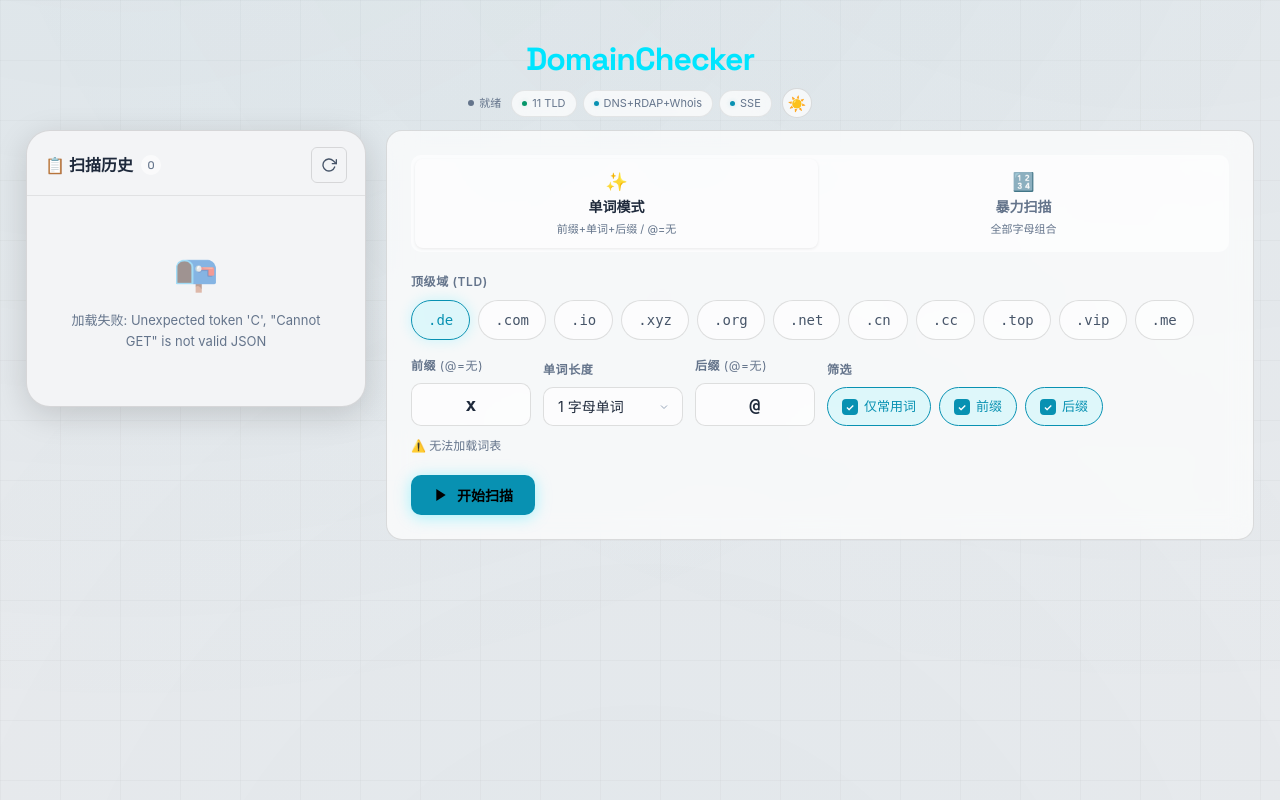
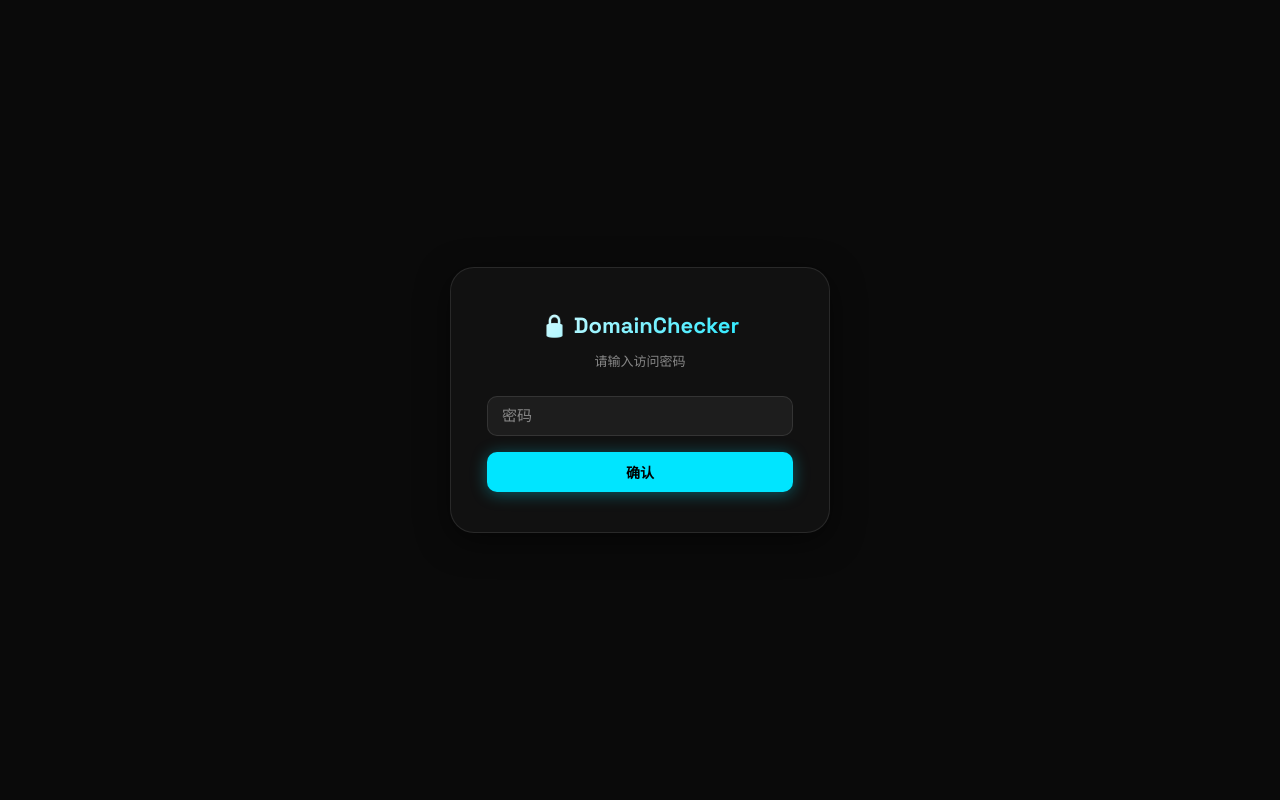
Before and after one commit to Alzeros/domaincheck, a Python web app: template templates/index.html in a window 1280 px wide. Run offline with Jinja, Linux system fonts and the light colour scheme; the template is opened without the code that fills it, so the values that code supplies are empty.

Commit message:
feat: 访问密码保护
- DC_PASSWORD 环境变量设置密码，未设置时免验证
- POST /verify 校验密码返回随机 token
- HTTP middleware 保护所有 API 路由（/  /auth/check  /verify 公开）
- 前端登录遮罩层，密码错误提示
- authFetch 包装器自动携带 Bearer token
- localStorage 持久化 token，页面加载自动校验有效性

```diff
--- a/templates/index.html
+++ b/templates/index.html
@@ -1453,9 +1453,76 @@
             .page-btn { min-width: 28px; height: 28px; font-size: 12px; padding: 0 8px; }
             .page-info { font-size: 12px; }
         }
+
+        /* ================================================================
+           LOGIN OVERLAY
+           ================================================================ */
+        .login-overlay {
+            display: none;
+            position: fixed;
+            inset: 0;
+            background: var(--bg-primary);
+            z-index: 9999;
+            align-items: center;
+            justify-content: center;
+        }
+        .login-overlay.visible { display: flex; }
+
+        .login-box {
+            background: var(--bg-secondary);
+            border: 1px solid var(--border-card);
+            border-radius: var(--radius-xl);
+            padding: 40px 36px;
+            width: 100%;
+            max-width: 380px;
+            text-align: center;
+            box-shadow: var(--shadow-lg);
+        }
+        .login-box h2 {
+            font-family: 'Space Grotesk', var(--font-sans);
+            font-size: 22px;
+            font-weight: 700;
+            margin-bottom: 8px;
+            background: linear-gradient(135deg, #ffffff 0%, #00e5ff 100%);
+            -webkit-background-clip: text;
+            -webkit-text-fill-color: transparent;
+            background-clip: text;
+        }
+        [data-theme="light"] .login-box h2 {
+            background: linear-gradient(135deg, #1e293b 0%, #0891b2 100%);
+            -webkit-background-clip: text;
+            background-clip: text;
+        }
+        .login-box p {
+            font-size: 13px;
+            color: var(--text-muted);
+            margin-bottom: 24px;
+        }
+        .login-box .input-field {
+            margin-bottom: 16px;
+            text-align: left;
+        }
+        .login-error {
+            font-size: 13px;
+            color: var(--error);
+            margin-bottom: 12px;
+            display: none;
+        }
+        .login-error.visible { display: block; }
     </style>
 </head>
 <body>
+    <!-- Login Overlay -->
+    <div class="login-overlay" id="login-overlay">
+        <div class="login-box">
+            <h2>🔒 DomainChecker</h2>
+            <p>请输入访问密码</p>
+            <div class="login-error" id="login-error">密码错误</div>
+            <input type="password" id="login-password" class="input-field" placeholder="密码" autocomplete="current-password">
+            <button class="btn btn-primary" style="width:100%;" onclick="doLogin()">确认</button>
+        </div>
+    </div>
+
     <!-- Toast Container -->
     <div class="toast-container" id="toast-container"></div>
 
@@ -1838,31 +1905,108 @@
         // ================================================================
         // INIT
         // ================================================================
-        window.addEventListener('DOMContentLoaded', () => {
+        // ================================================================
+        // AUTH
+        // ================================================================
+        let authToken = localStorage.getItem('dc-token') || '';
+
+        function authFetch(url, options = {}) {
+            if (authToken) {
+                options.headers = options.headers || {};
+                if (options.headers instanceof Headers) {
+                    options.headers.set('Authorization', `Bearer ${authToken}`);
+                } else {
+                    options.headers['Authorization'] = `Bearer ${authToken}`;
+                }
+            }
+            return fetch(url, options);
+        }
+
+        async function doLogin() {
+            const pw = $('login-password').value;
+            if (!pw) return;
+            try {
+                const resp = await fetch('/verify', {
+                    method: 'POST',
+                    headers: { 'Content-Type': 'application/json' },
+                    body: JSON.stringify({ password: pw }),
+                });
+                const data = await resp.json();
+                if (data.ok) {
+                    authToken = data.token || '';
+                    if (authToken) localStorage.setItem('dc-token', authToken);
+                    $('login-overlay').classList.remove('visible');
+                    initApp();
+                } else {
+                    $('login-error').textContent = data.error || '密码错误';
+                    $('login-error').classList.add('visible');
+                }
+            } catch (err) {
+                $('login-error').textContent = '连接失败';
+                $('login-error').classList.add('visible');
+            }
+        }
+
+        // Enter key on password input
+        document.addEventListener('DOMContentLoaded', () => {
+            $('login-password').addEventListener('keydown', (e) => {
+                if (e.key === 'Enter') doLogin();
+            });
+        });
+
+        async function checkAuth() {
+            try {
+                const resp = await fetch('/auth/check');
+                const data = await resp.json();
+                if (!data.need_auth) {
+                    initApp();
+                    return;
+                }
+                // Need auth — check if stored token is valid
+                if (authToken) {
+                    const test = await authFetch('/history?limit=1');
+                    if (test.ok) {
+                        initApp();
+                        return;
+                    }
+                    // Token expired
+                    authToken = '';
+                    localStorage.removeItem('dc-token');
+                }
+                // Show login
+                $('login-overlay').classList.add('visible');
+                $('login-password').focus();
+            } catch (err) {
+                // Server unreachable, show login
+                $('login-overlay').classList.add('visible');
+            }
+        }
+
+        function initApp() {
             initTheme();
             restoreLastResults();
             restoreLastResultsFromServer();
             checkActiveScan();
             loadWordMeta();
             setMode('prefix');
-            // Load history shortly after page load (sidebar always visible)
             setTimeout(loadHistory, 300);
 
-            // Focus prefix/suffix input on Enter
             $('prefix').addEventListener('keydown', (e) => {
                 if (e.key === 'Enter' && !scanningActive) startScan();
             });
             $('suffix').addEventListener('keydown', (e) => {
                 if (e.key === 'Enter' && !scanningActive) startScan();
             });
-        });
+        }
+
+        window.addEventListener('DOMContentLoaded', checkAuth);
 
         // ================================================================
         // WORD META
         // ================================================================
         async function loadWordMeta() {
             try {
-                const resp = await fetch('/words-meta');
+                const resp = await authFetch('/words-meta');
                 const data = await resp.json();
                 const updateInfo = () => {
                     const len = $('word-length').value;
@@ -1933,7 +2077,7 @@
         // ================================================================
         async function checkActiveScan() {
             try {
-                const resp = await fetch('/scan/active');
+                const resp = await authFetch('/scan/active');
                 const data = await resp.json();
                 if (!data.scan_id) return;
 
@@ -1966,7 +2110,7 @@
             $('btn-start').innerHTML = '⏳ 扫描中...';
             $('btn-cancel').classList.remove('hidden');
 
-            const resp = await fetch(`/scan/results/${currentScanId}`);
+            const resp = await authFetch(`/scan/results/${currentScanId}`);
             const state = await resp.json();
             if (state.available && state.available.length > 0) {
                 for (const d of state.available) addFoundDomain(d);
@@ -1983,7 +2127,7 @@
             try {
                 if ($('restore-banner').classList.contains('visible')) return;
 
-                const resp = await fetch('/scan/last');
+                const resp = await authFetch('/scan/last');
                 const data = await resp.json();
                 if (!data.domains || data.domains.length === 0) return;
 
@@ -2085,7 +2229,7 @@
             updateConnStatus('connected');
 
             try {
-                const resp = await fetch('/scan', {
+                const resp = await authFetch('/scan', {
                     method: 'POST',
                     headers: { 'Content-Type': 'application/json' },
                     body: JSON.stringify(cfg),
@@ -2573,7 +2717,7 @@
         async function cancelScan() {
             if (!currentScanId) return;
             try {
-                await fetch(`/scan/cancel/${currentScanId}`, { method: 'POST' });
+                await authFetch(`/scan/cancel/${currentScanId}`, { method: 'POST' });
                 if (eventSource) { eventSource.close(); eventSource = null; }
                 showToast('warning', '正在停止扫描...');
             } catch (err) {
@@ -2615,7 +2759,7 @@
             listEl.innerHTML = '';
 
             try {
-                const resp = await fetch('/history');
+                const resp = await authFetch('/history');
                 const data = await resp.json();
                 const items = data.items || [];
 
@@ -2716,7 +2860,7 @@
             detailEl.scrollIntoView({ behavior: 'smooth', block: 'nearest' });
 
             try {
-                const resp = await fetch(`/history/${id}`);
+                const resp = await authFetch(`/history/${id}`);
                 const rec = await resp.json();
                 if (rec.error) {
                     detailEl.innerHTML = `<div style="color:var(--error);padding:8px;">${rec.error}</div>`;
@@ -2750,7 +2894,7 @@
         async function deleteHistoryItem(id) {
             if (!confirm('确定删除这条历史记录？')) return;
             try {
-                const resp = await fetch(`/history/delete/${id}`, { method: 'POST' });
+                const resp = await authFetch(`/history/delete/${id}`, { method: 'POST' });
                 if (resp.ok) {
                     showToast('success', '已删除', 2000);
                     await loadHistory();
@@ -2764,7 +2908,7 @@
 
         async function copyAllFromHistory(id) {
             try {
-                const resp = await fetch(`/history/${id}`);
+                const resp = await authFetch(`/history/${id}`);
                 const rec = await resp.json();
                 const avail = rec.available_list || [];
                 if (avail.length === 0) {
```
Also changed, not shown: webapp.py (+47 -0 lines).
